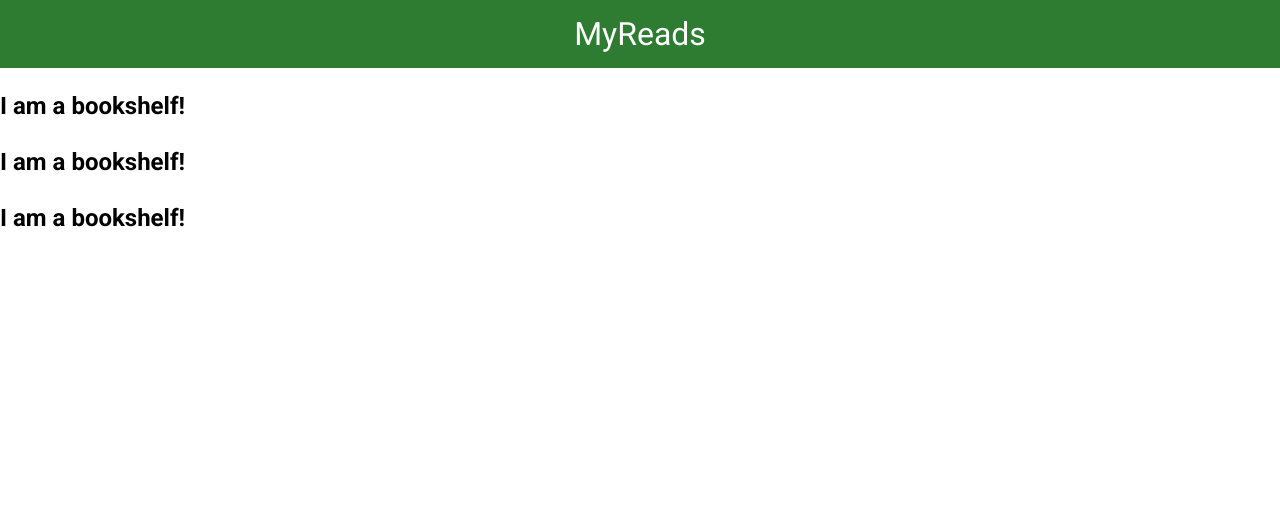
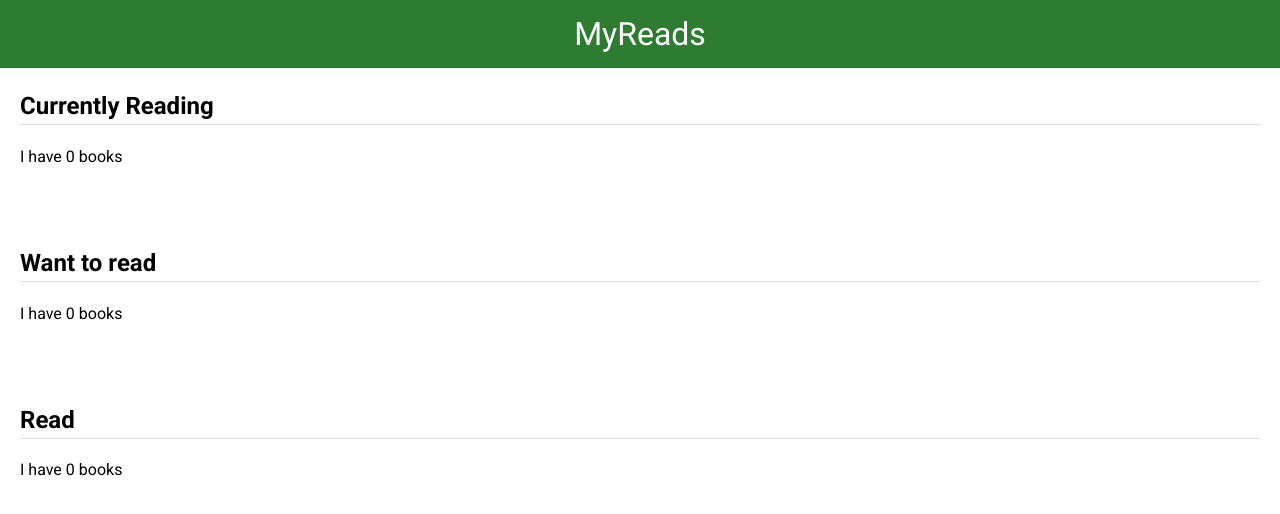
Before and after one commit to felgamedev/myreads-reactapp, a React (Create React App) app: page / in a window 1280 px wide. Shown: the top 514 px of the page. Built offline with nearby package versions, Linux system fonts and the light colour scheme; no server answers.

Commit message:
Simple display in the bookshelf

```diff
--- a/src/components/Bookshelf.js
+++ b/src/components/Bookshelf.js
@@ -4,7 +4,10 @@ class Bookshelf extends Component {
 
   render(){
     return (
-      <h2>I am a bookshelf!</h2>
+      <div className="bookshelf">
+        <h2 className="bookshelf-title">{this.props.shelfName}</h2>
+        <p>I have {this.props.books.length} books</p>
+      </div>
     )
   }
 }
```
